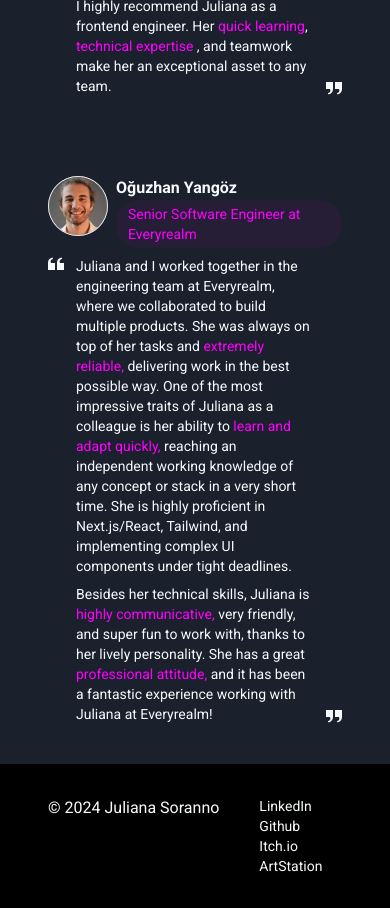
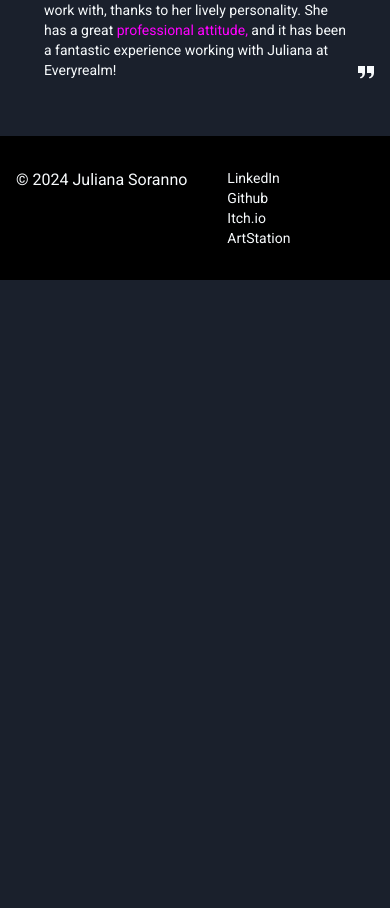
Before and after one commit to jsoranno15/portfolio, a Next.js app: page / in a window 390 px wide. Shown: the part 6280-7188 px from the top of the page. After the commit the page ends 6560 px from the top, so only its background shows below. Built offline with nearby package versions, Linux system fonts and the light colour scheme.

Commit message:
fixed mobile padding

```diff
--- a/src/app/components/MainPage/MainPage.tsx
+++ b/src/app/components/MainPage/MainPage.tsx
@@ -8,7 +8,7 @@ import { TestimonialSection } from "./Testimonials/TestimonialSection";
 const MainPage = () => {
   return (
     <PrimaryLayout>
-      <main className="flex flex-col px-[48px] ">
+      <main className="flex flex-col p-4 sm:px-[48px] ">
         <SplashBlurb />
         <AboutSection />
         <ExperienceSection />
--- a/src/app/components/core/Footer/Footer.tsx
+++ b/src/app/components/core/Footer/Footer.tsx
@@ -2,7 +2,7 @@ import { FooterComponents } from "./FooterComponents";
 
 const Footer = () => {
   return (
-    <section className="bg-black p-[48px] py-8">
+    <section className="bg-black p-4 sm:p-[48px] py-8">
       <div className="flex gap-[40px]">
         <div>© 2024 Juliana Soranno</div>
         <div className="text-sm">
--- a/src/app/components/core/Navbar.tsx
+++ b/src/app/components/core/Navbar.tsx
@@ -10,7 +10,7 @@ const Navbar = () => {
     }
   };
   return (
-    <nav className="p-4 pt-8 md:pt-16 absolute w-full">
+    <nav className="p-4  pt-8 md:pt-16 absolute w-full">
       <div className="flex flex-wrap items-center justify-center w-full gap-2 md:gap-8 text-sm md:text-base">
         <a
           href="section-splash"
```
